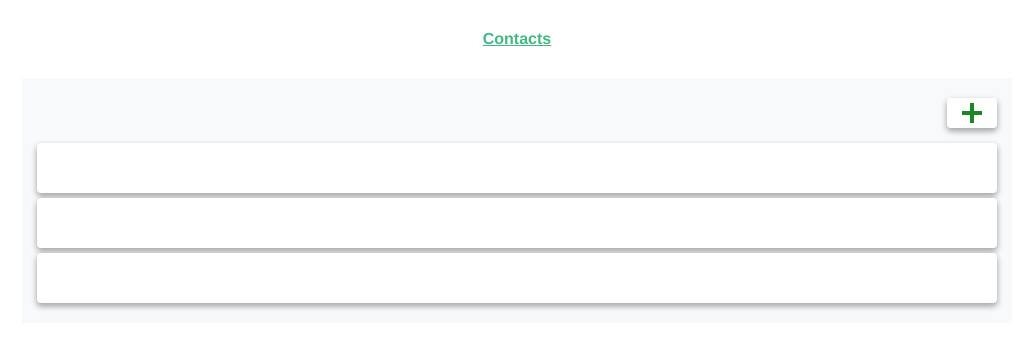
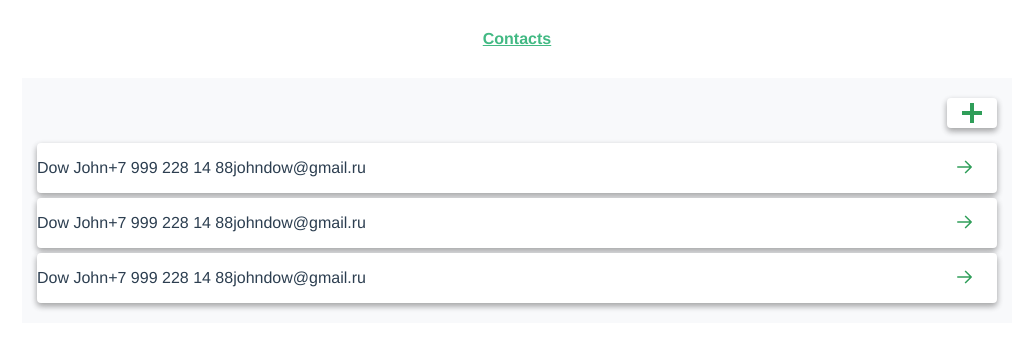
Before and after one commit to Senior-Pomidor/PhoneBook-Vue, a Vue app: page / in a window 1280 px wide. Shown: the top 350 px of the page, without its empty margins (123-1156 px from the left). Built offline with nearby package versions, Linux system fonts and the light colour scheme.

Commit message:
Added contact info to contact card and styled contact arrow

```diff
--- a/src/components/Contact.vue
+++ b/src/components/Contact.vue
@@ -1,11 +1,29 @@
 <template>
 	<section id="contact">
-
+    <span class="contact__name">
+      Dow John
+    </span>
+    <span class="contact__phone">
+      +7 999 228 14 88
+    </span>
+    <span class="contact__email">
+      johndow@gmail.ru
+    </span>
+    <i class="contact__arrow">
+      <svg class="contact__arrow-icon" xmlns="http://www.w3.org/2000/svg" width="32" height="32" viewBox="0 0 32 32">
+        <g fill="none" stroke="#2f9e59" stroke-width="1.5" stroke-linejoin="round" stroke-miterlimit="10">
+          <circle class="contact__arrow-iconcircle" cx="16" cy="16" r="15.12"></circle>
+          <path class="contact__arrow-icon--arrow" d="M16.14 9.93L22.21 16l-6.07 6.07M8.23 16h13.98"></path>
+        </g>
+      </svg>
+    </i>
   </section>
 </template>
 
 <style lang="scss">
   #contact {
+    display: flex;
+    align-items: center;
     width: 100%;
     height: 50px;
     border-radius: 4px;
@@ -18,10 +36,43 @@
 
     &:hover {
       box-shadow: 0 14px 28px rgba(0,0,0,0.25), 0 10px 10px rgba(0,0,0,0.22);
+
+      .contact__arrow-icon {
+        transform: translate3d(5px, 0, 0);
+      }
+      .contact__arrow-iconcircle {
+          stroke-dashoffset: 0;
+      }
     }
 
     &:active {
       opacity: 0.7;
     }
   }
+
+  .contact__arrow {
+    display: inline-flex;
+    align-items: center;
+    height: 18px;
+    font-size: 18px;
+    line-height: 18px;
+    color: #2f9e59;
+    text-decoration: none;
+    margin-left: auto;
+    margin-right: 16px;
+    cursor: pointer;
+
+    &-icon {
+      position: relative;
+      top: -1px;
+      vertical-align: middle;
+      transition: transform 0.3s ease;
+    }
+
+    &-iconcircle {
+      transition: stroke-dashoffset .3s ease;
+      stroke-dasharray: 95;
+      stroke-dashoffset: 95;
+    }
+  }
 </style>
--- a/src/views/Contacts.vue
+++ b/src/views/Contacts.vue
@@ -59,7 +59,7 @@ export default {
     position: relative;
     width: 4px;
     height: 20px;
-    background: #1c8622;
+    background: #2f9e59;
   }
   .btn__add-icon:after {
     position: absolute;
@@ -68,6 +68,6 @@ export default {
     width: 20px;
     height: 4px;
     content: "";
-    background: #1c8622;
+    background: #2f9e59;
   }
 </style>
```
